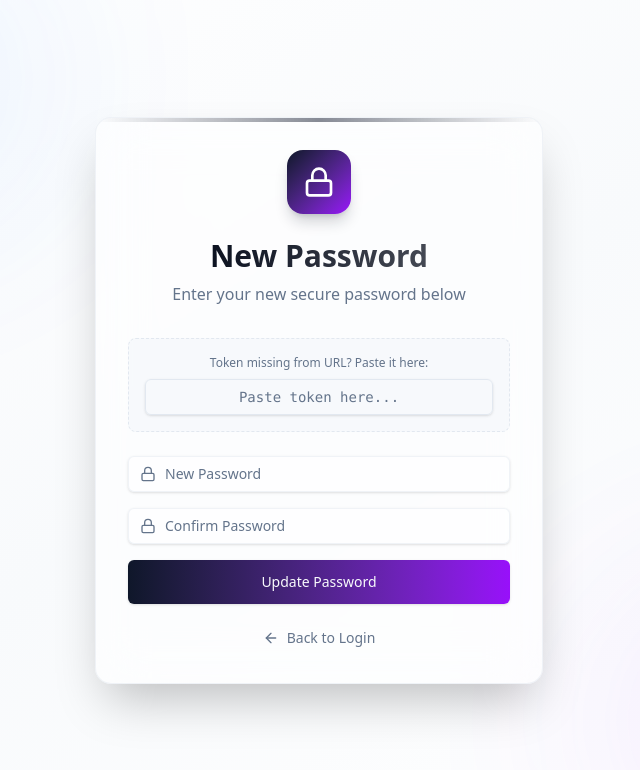
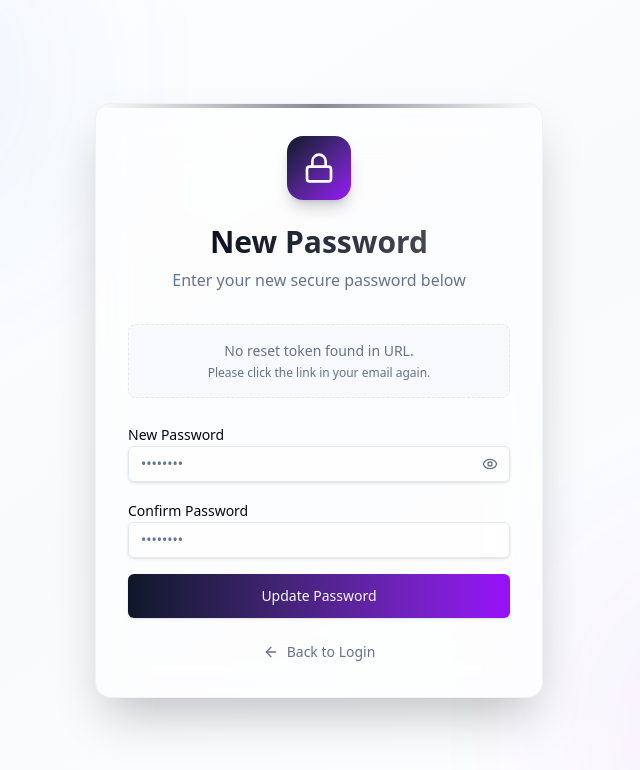
Before and after one commit to davidojo1144/LogStream, a Next.js app in the folder web/: page /reset-password in a window 1280 px wide. Shown: the top 770 px of the page, without its empty margins (321-961 px from the left). Built offline with nearby package versions, Linux system fonts and the light colour scheme.

Commit message:
fix: make ingest sync, widen log window, and improve reset password ui

```diff
--- a/web/src/app/reset-password/page.tsx
+++ b/web/src/app/reset-password/page.tsx
@@ -3,7 +3,7 @@
 import { useState, Suspense } from "react"
 import { useRouter, useSearchParams } from "next/navigation"
 import { motion } from "framer-motion"
-import { ArrowLeft, Loader2, Lock, KeyRound } from "lucide-react"
+import { ArrowLeft, Loader2, Lock, KeyRound, Eye, EyeOff } from "lucide-react"
 import { Input } from "@/components/ui/input"
 import { Button } from "@/components/ui/button"
 import Link from "next/link"
@@ -20,13 +20,10 @@ function ResetPasswordContent() {
 
   const [password, setPassword] = useState("")
   const [confirmPassword, setConfirmPassword] = useState("")
-  const [manualToken, setManualToken] = useState("") // New state for manual token entry
+  const [showPassword, setShowPassword] = useState(false)
   const [loading, setLoading] = useState(false)
   const [error, setError] = useState("")
   const [success, setSuccess] = useState(false)
-
-  // Use token from URL or manual entry
-  const effectiveToken = token || manualToken
 
   const handleSubmit = async (e: React.FormEvent) => {
     e.preventDefault()
@@ -39,8 +36,8 @@ function ResetPasswordContent() {
       return
     }
 
-    if (!effectiveToken) {
-      setError("Invalid or missing reset token")
+    if (!token) {
+      setError("Invalid link. Please request a new password reset email.")
       setLoading(false)
       return
     }
@@ -49,7 +46,7 @@ function ResetPasswordContent() {
       const res = await fetch("/api/auth/reset-password", {
         method: "POST",
         headers: { "Content-Type": "application/json" },
-        body: JSON.stringify({ token: effectiveToken, password }),
+        body: JSON.stringify({ token, password }),
       })
 
       if (res.ok) {
@@ -113,19 +110,15 @@ function ResetPasswordContent() {
           </div>
         </div>
 
-        {/* Manual Token Entry (only if token is missing) */}
+        {/* Manual Token Entry removed as per user request */}
         {!token && (
-          <div className="mb-6 p-4 bg-muted/50 rounded-lg border border-dashed border-border">
-             <p className="text-xs text-muted-foreground mb-2 text-center">
-               Token missing from URL? Paste it here:
+          <div className="mb-6 p-4 bg-muted/50 rounded-lg border border-dashed border-border text-center">
+             <p className="text-sm text-muted-foreground">
+               No reset token found in URL.
              </p>
-             <Input
-               type="text"
-               placeholder="Paste token here..."
-               value={manualToken}
-               onChange={(e) => setManualToken(e.target.value)}
-               className="text-center font-mono text-sm"
-             />
+             <p className="text-xs text-muted-foreground mt-1">
+               Please click the link in your email again.
+             </p>
           </div>
         )}
 
@@ -140,30 +133,47 @@ function ResetPasswordContent() {
         )}
 
         <form onSubmit={handleSubmit} className="space-y-4">
-
           <div className="space-y-4">
-            <div className="relative group">
-              <Lock className="absolute left-3 top-2.5 h-4 w-4 text-muted-foreground group-focus-within:text-primary transition-colors" />
+            <div className="space-y-2">
+              <label className="text-sm font-medium" htmlFor="password">
+                New Password
+              </label>
+              <div className="relative">
                 <Input
-                type="password"
-                placeholder="New Password"
-                className="pl-9 bg-background/50 border-border/50 focus:bg-background transition-all"
+                  id="password"
+                  type={showPassword ? "text" : "password"}
                   value={password}
                   onChange={(e) => setPassword(e.target.value)}
+                  placeholder="••••••••"
                   required
-                minLength={6}
+                  className="bg-background/50 pr-10"
                 />
+                <button
+                  type="button"
+                  onClick={() => setShowPassword(!showPassword)}
+                  className="absolute right-3 top-1/2 -translate-y-1/2 text-muted-foreground hover:text-foreground transition-colors"
+                >
+                  {showPassword ? (
+                    <EyeOff className="w-4 h-4" />
+                  ) : (
+                    <Eye className="w-4 h-4" />
+                  )}
+                </button>
               </div>
-            <div className="relative group">
-              <Lock className="absolute left-3 top-2.5 h-4 w-4 text-muted-foreground group-focus-within:text-primary transition-colors" />
+            </div>
+
+            <div className="space-y-2">
+              <label className="text-sm font-medium" htmlFor="confirmPassword">
+                Confirm Password
+              </label>
               <Input
+                id="confirmPassword"
                 type="password"
-                placeholder="Confirm Password"
-                className="pl-9 bg-background/50 border-border/50 focus:bg-background transition-all"
                 value={confirmPassword}
                 onChange={(e) => setConfirmPassword(e.target.value)}
+                placeholder="••••••••"
                 required
-                minLength={6}
+                className="bg-background/50"
               />
             </div>
           </div>
--- a/web/src/components/LogDashboard.tsx
+++ b/web/src/components/LogDashboard.tsx
@@ -2,7 +2,7 @@
 
 import { useState, useEffect } from "react"
 import useSWR from "swr"
-import { format, subHours } from "date-fns"
+import { format, subDays } from "date-fns"
 import { Activity, AlertCircle, RefreshCw, Search, Server, LogOut, Loader2, Key } from "lucide-react"
 import { motion, AnimatePresence } from "framer-motion"
 import { signOut, useSession } from "next-auth/react"
@@ -47,8 +47,9 @@ export default function LogDashboard() {
   const [serviceFilter, setServiceFilter] = useState("")
   const [levelFilter, setLevelFilter] = useState("")
   const [searchFilter, setSearchFilter] = useState("")
+  // Default to 7 days to ensure logs are visible
   const [dateRange, setDateRange] = useState<DateRange | undefined>({
-    from: subHours(new Date(), 48),
+    from: subDays(new Date(), 7),
     to: new Date(),
   })
   const [isAutoRefresh, setIsAutoRefresh] = useState(true)
```
Also changed, not shown: 1 other file (tests, documents, lock files or other folders). Lines whose indentation alone changed are shown as unchanged.
